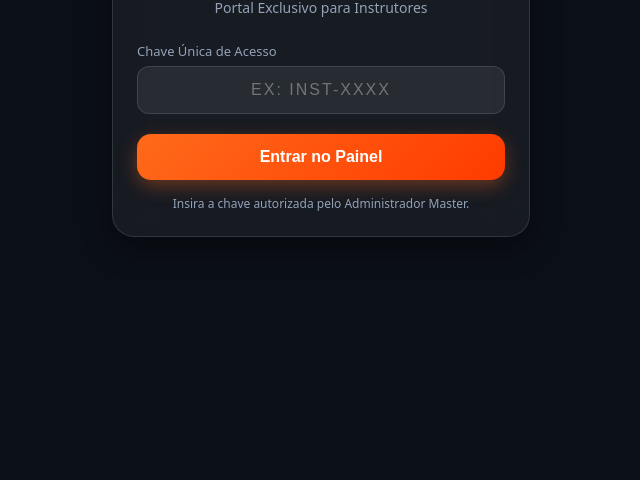
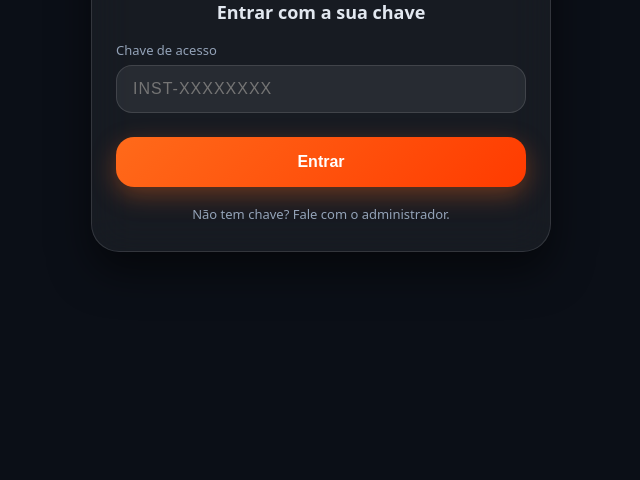
Before and after one commit to cristianbesminoff-hue/Instrutor.app, a plain HTML site: page index.html in a window 1280 px wide. Shown: the part 320-800 px from the top of the page, without its empty margins (319-959 px from the left). Drawn offline with Linux system fonts and the light colour scheme; no server answers.

Commit message:
Update title and improve layout in index.html

```diff
--- a/index.html
+++ b/index.html
@@ -3,180 +3,79 @@
 <head>
 <meta charset="utf-8">
 <meta name="viewport" content="width=device-width, initial-scale=1, viewport-fit=cover">
-<title>Treinô - Acesso do Instrutor</title>
-
-<!-- PWA Manifest & Theme -->
+<title>Treinô - Instrutor</title>
 <link rel="manifest" href="manifest.json">
 <meta name="theme-color" content="#ff6a1a">
 <meta name="apple-mobile-web-app-capable" content="yes">
 <meta name="apple-mobile-web-app-status-bar-style" content="black-translucent">
-
-<!-- Firebase SDK Compat -->
 <script src="https://www.gstatic.com/firebasejs/10.12.2/firebase-app-compat.js"></script>
 <script src="https://www.gstatic.com/firebasejs/10.12.2/firebase-auth-compat.js"></script>
 <script src="https://www.gstatic.com/firebasejs/10.12.2/firebase-firestore-compat.js"></script>
-
 <style>
-:root {
-  --bg: #0b0f17;
-  --card-bg: rgba(255, 255, 255, 0.05);
-  --card-border: rgba(255, 255, 255, 0.12);
-  --tx: #f8fafc;
-  --mut: #94a3b8;
-  --pri: #ff6a1a;
-  --pri-gradient: linear-gradient(135deg, #ff6a1a 0%, #ff3b00 100%);
-  --pri-shadow: rgba(255, 106, 26, 0.35);
-  --input-bg: rgba(255, 255, 255, 0.07);
-  --ok: #22c55e;
-  --no: #ef4444;
-}
-
-* { box-sizing: border-box; }
-
-body {
-  margin: 0 auto;
-  background: var(--bg);
-  color: var(--tx);
-  font: 16px/1.4 system-ui, -apple-system, sans-serif;
-  max-width: 450px;
-  padding: 24px 16px;
-  min-height: 100vh;
-  display: flex;
-  flex-direction: column;
-  justify-content: center;
-  align-items: center;
-}
-
-.card {
-  width: 100%;
-  background: var(--card-bg);
-  backdrop-filter: blur(20px);
-  -webkit-backdrop-filter: blur(20px);
-  border: 1px solid var(--card-border);
-  border-radius: 22px;
-  padding: 24px;
-  box-shadow: 0 10px 30px rgba(0, 0, 0, 0.4);
-  text-align: center;
-}
-
-h1 {
-  font-size: 26px;
-  margin: 0 0 8px;
-  color: #fff;
-  font-weight: 800;
-}
-
-p.sub {
-  color: var(--mut);
-  font-size: 14px;
-  margin-bottom: 24px;
-}
-
-label {
-  display: block;
-  text-align: left;
-  font-size: 13px;
-  color: var(--mut);
-  margin: 14px 0 6px;
-  font-weight: 500;
-}
-
-input {
-  width: 100%;
-  padding: 14px;
-  border: 1px solid var(--card-border);
-  border-radius: 12px;
-  background: var(--input-bg);
-  color: var(--tx);
-  font-size: 16px;
-  outline: none;
-  text-align: center;
-  letter-spacing: 2px;
-  transition: all 0.3s ease;
-}
-
-input:focus {
-  border-color: var(--pri);
-  box-shadow: 0 0 10px var(--pri-shadow);
-}
-
-.btn {
-  width: 100%;
-  margin-top: 20px;
-  padding: 14px;
-  border: 0;
-  border-radius: 14px;
-  background: var(--pri-gradient);
-  color: #fff;
-  font-size: 16px;
-  font-weight: 700;
-  cursor: pointer;
-  box-shadow: 0 6px 18px var(--pri-shadow);
-  transition: all 0.2s ease;
-}
-
-.btn:active { transform: scale(0.98); }
-
-.mut {
-  color: var(--mut);
-  font-size: 12px;
-  margin-top: 16px;
-}
+:root { --bg:#0b0f17; --card-bg:rgba(255,255,255,.05); --card-border:rgba(255,255,255,.12); --tx:#f8fafc; --mut:#94a3b8; --pri-gradient:linear-gradient(135deg,#ff6a1a 0%,#ff3b00 100%); --pri-shadow:rgba(255,106,26,.35); --input-bg:rgba(255,255,255,.07); }
+* { box-sizing:border-box; }
+body { margin:0 auto; background:var(--bg); color:var(--tx); font:16px/1.4 system-ui,-apple-system,sans-serif; max-width:500px; padding:20px; display:flex; align-items:center; justify-content:center; min-height:100vh; }
+.card { background:var(--card-bg); backdrop-filter:blur(20px); -webkit-backdrop-filter:blur(20px); border:1px solid var(--card-border); border-radius:28px; padding:28px 24px; width:100%; box-shadow:0 20px 40px rgba(0,0,0,.5); }
+h1 { font-size:28px; margin:0 0 24px; text-align:center; color:#fff; font-weight:800; }
+h2 { font-size:18px; margin:0 0 16px; text-align:center; color:#e2e8f0; font-weight:600; }
+label { display:block; font-size:13px; color:var(--mut); margin:14px 0 6px; font-weight:500; }
+input { width:100%; padding:14px 16px; border:1px solid var(--card-border); border-radius:16px; background:var(--input-bg); color:#fff; font-size:16px; outline:none; text-transform:uppercase; letter-spacing:1px; }
+input:focus { border-color:#ff6a1a; box-shadow:0 0 12px var(--pri-shadow); }
+.btn { width:100%; margin-top:24px; padding:16px; border:0; border-radius:18px; background:var(--pri-gradient); color:#fff; font-size:16px; font-weight:700; cursor:pointer; box-shadow:0 8px 24px var(--pri-shadow); }
+.btn:disabled { opacity:.6; }
+.mut { color:var(--mut); font-size:13px; text-align:center; margin-top:18px; }
 </style>
 </head>
 <body>
+<div class="card">
+  <h1>📋 Treinô Instrutor</h1>
+  <h2>Entrar com a sua chave</h2>
+  <label>Chave de acesso</label>
+  <input id="chave" placeholder="INST-XXXXXXXX" autocomplete="off" autocapitalize="characters">
+  <button class="btn" id="btn" onclick="entrar()">Entrar</button>
+  <div class="mut">Não tem chave? Fale com o administrador.</div>
+</div>
+<script>
+if ('serviceWorker' in navigator) navigator.serviceWorker.register('sw.js').catch(e => console.log('SW erro: ', e));
 
-<div class="card">
-  <h1>🏋️ Treinô</h1>
-  <p class="sub">Portal Exclusivo para Instrutores</p>
-
-  <label>Chave Única de Acesso</label>
-  <input id="chave" type="text" placeholder="EX: INST-XXXX" autocomplete="off">
-
-  <button class="btn" onclick="entrarInstrutor()">Entrar no Painel</button>
-
-  <div class="mut">Insira a chave autorizada pelo Administrador Master.</div>
-</div>
-
-<script>
-// Registo do Service Worker para PWA
-if ('serviceWorker' in navigator) {
-  navigator.serviceWorker.register('sw.js').catch(err => console.log('SW erro: ', err));
-}
-
-// Configuração do Firebase
 const CFG = {
   apiKey: "AIzaSyCsidHGMxmF_OGqxZGeweUS6UCF_OViIvc",
   authDomain: "treino-app-787d7.firebaseapp.com",
   projectId: "treino-app-787d7",
   appId: "1:816237967715:web:96f923e22a8b4ed2e73b56"
 };
+firebase.initializeApp(CFG);
+const auth = firebase.auth(), db = firebase.firestore();
+const $ = i => document.getElementById(i);
 
-firebase.initializeApp(CFG);
-const db = firebase.firestore();
+const normKey = k => String(k || "").trim().toUpperCase().replace(/\s/g, "");
+const instEmail = k => normKey(k).toLowerCase().replace(/[^a-z0-9]/g, "") + "@instrutor.app";
+const instPass = k => "Tn@" + normKey(k) + "#inst26";
 
-async function entrarInstrutor() {
-  const chave = document.getElementById("chave").value.trim().toUpperCase();
-  if (!chave) return alert("Por favor, digite a sua chave de acesso.");
+// Ja logado? Valida e vai direto pro painel
+auth.onAuthStateChanged(async u => {
+  if (!u) return;
+  try {
+    const s = await db.doc("users/" + u.uid).get();
+    const d = s.exists ? s.data() : null;
+    if (!d || d.role !== "instrutor") { await auth.signOut(); return; }
+    if (d.status !== "ativo") {
+      alert("Seu acesso está " + (d.status || "bloqueado") + ". Fale com o administrador.");
+      await auth.signOut(); resetBtn(); return;
+    }
+    window.location.replace("instrutor.html");
+  } catch (e) { console.log(e); resetBtn(); }
+});
 
-  try {
-    const query = await db.collection("chaves_instrutores").where("chave", "==", chave).where("ativo", "==", true).get();
+function resetBtn() { $("btn").disabled = false; $("btn").textContent = "Entrar"; }
 
-    if (query.empty) {
-      alert("Chave inválida ou desativada pelo Administrador.");
-      return;
-    }
-
-    const dadosInstrutor = query.docs[0].data();
-
-    localStorage.setItem("treino_instrutor", JSON.stringify(dadosInstrutor));
-    window.location.href = "instrutor.html";
-
-  } catch (e) {
-    alert("Erro ao validar chave: " + e.message);
-  }
+async function entrar() {
+  const k = normKey($("chave").value);
+  if (!/^INST-[A-Z0-9]{8,}$/.test(k)) return alert("Digite a chave completa (ex: INST-K7M2Q9XA).");
+  $("btn").disabled = true; $("btn").textContent = "Entrando...";
+  try { await auth.signInWithEmailAndPassword(instEmail(k), instPass(k)); }
+  catch (e) { resetBtn(); alert("Chave inválida ou revogada."); }
 }
 </script>
-
 </body>
 </html>
```
